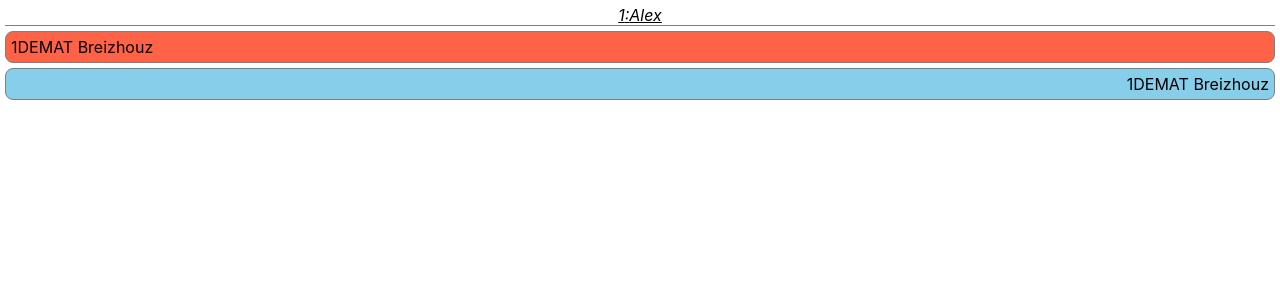
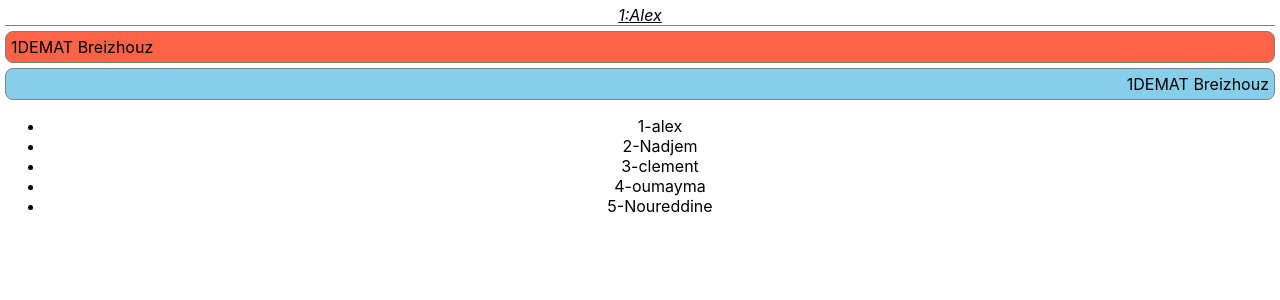
Before and after one commit to champix56/tjscvAout2020, a React (Create React App) app: page / in a window 1280 px wide. Shown: the top 300 px of the page. Built offline with nearby package versions, Linux system fonts and the light colour scheme.

Commit message:
tchat users base

```diff
--- a/src/App/Tchat/Tchat.js
+++ b/src/App/Tchat/Tchat.js
@@ -2,10 +2,17 @@ import React, { Component } from 'react';
 import PropTypes from 'prop-types';
 import styles from './Tchat.module.scss';
 import TchatReader from '../TchatReader/TchatReader';
+import TchatUsers from '../TchatUsers/TchatUsers';
 class Tchat extends Component {
   constructor(props){
     super(props);
-    this.state={messages:[{id:1,message:'DEMAT Breizhouz',sender:1},{id:1,message:'DEMAT Breizhouz',sender:2}],users:[]};
+    this.state={
+      messages:[
+        {id:1,message:'DEMAT Breizhouz',sender:1},
+        {id:1,message:'DEMAT Breizhouz',sender:2}
+      ],users:[
+        {id:1,name:'alex'},{id:2,name:'Nadjem'},{id:3,name:'clement'},{id:4,name:'oumayma'},{id:5,name:'Noureddine'}
+      ]};
 
   }
   render() {
@@ -13,6 +20,7 @@ class Tchat extends Component {
       <div className={styles.Tchat}>
         <div className={styles.username}>{this.props.user.id}:{this.props.user.name}</div>
         <TchatReader messages={this.state.messages} whoiamID={this.props.user.id}/>
+        <TchatUsers users={this.state.users}></TchatUsers>
       </div>
     );
   }
--- /dev/null
+++ b/src/App/TchatUser/TchatUser.js
@@ -0,0 +1,13 @@
+import React from 'react';
+import PropTypes from 'prop-types';
+import styles from './TchatUser.module.scss';
+
+const TchatUser = (props) => (
+  <li className={styles.TchatUser} data-testid="TchatUser">
+    {props.user.id}-{props.user.name}
+  </li>
+);
+
+TchatUser.propTypes = {user:PropTypes.object.isRequired};
+
+export default TchatUser;
--- /dev/null
+++ b/src/App/TchatUser/TchatUser.module.scss
@@ -0,0 +1 @@
+.TchatUser {}
--- /dev/null
+++ b/src/App/TchatUsers/TchatUsers.js
@@ -0,0 +1,15 @@
+import React from 'react';
+import PropTypes from 'prop-types';
+import styles from './TchatUsers.module.scss';
+import TchatUser from '../TchatUser/TchatUser';
+const TchatUsers = (props) => (
+  <div className={styles.TchatUsers} data-testid="TchatUsers">
+    <ul>
+      {props.users.map(e=><TchatUser user={e}/>)}
+    </ul>
+  </div>
+);
+
+TchatUsers.propTypes = {users:PropTypes.array.isRequired};
+
+export default TchatUsers;
--- /dev/null
+++ b/src/App/TchatUsers/TchatUsers.module.scss
@@ -0,0 +1 @@
+.TchatUsers {}
```
Also changed, not shown: 2 other files (tests, documents, lock files or other folders).
